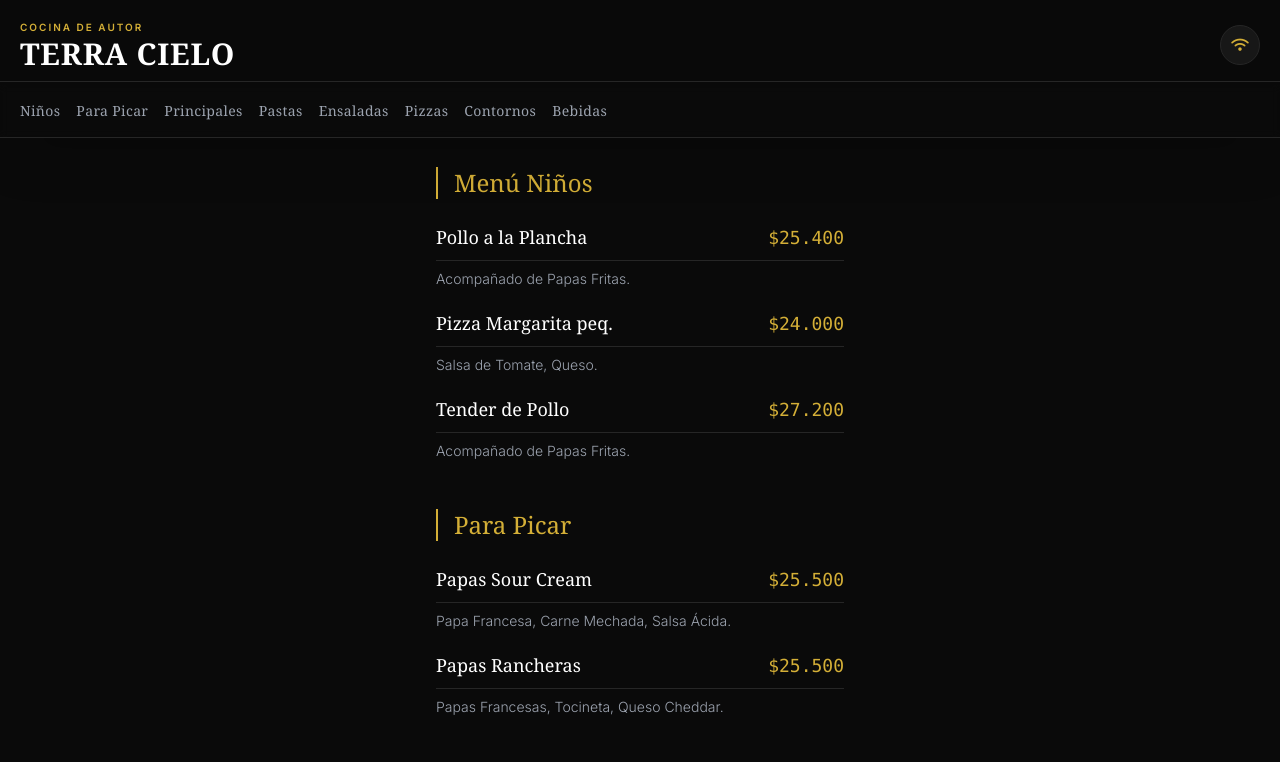
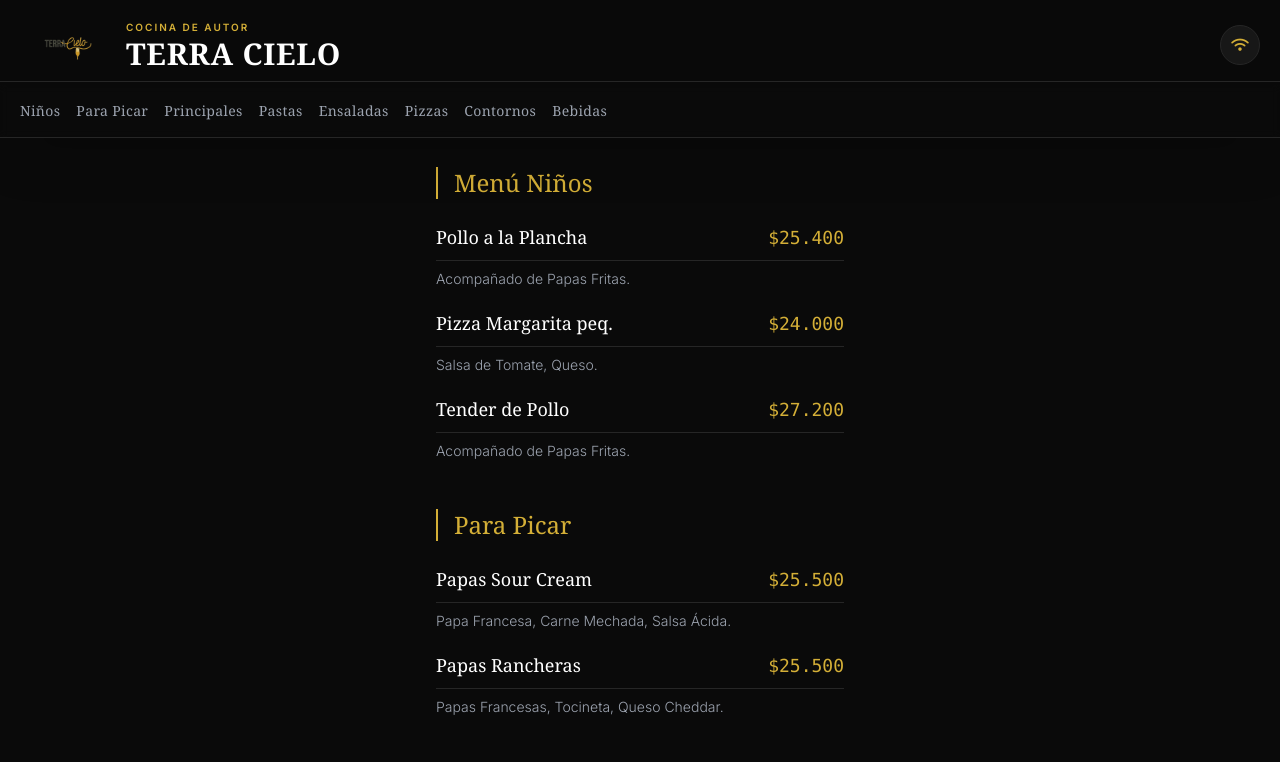
Before and after one commit to jrussellrichards/menu_terra_cielo_restaurant, a plain HTML site: page index.html in a window 1280 px wide. Shown: the top 762 px of the page. Drawn offline with nearby package versions, Linux system fonts and the light colour scheme; a web font is replaced by a local one.

Commit message:
se agrega logo

```diff
--- a/index.html
+++ b/index.html
@@ -59,8 +59,8 @@
     <header class="bg-dark-950/95 backdrop-blur-md border-b border-dark-800 pt-5 pb-3 px-5 sticky top-0 z-50">
         <div class="flex justify-between items-center">
             <div class="flex items-center gap-3">
-                <!-- Espacio para Logo (Reemplaza src con tu archivo, ej: image_181ccb.jpg) -->
-                <!-- <img src="tu_logo.jpg" class="h-12 w-auto object-contain" alt="Logo"> -->
+                <!-- Espacio para Logo -->
+                <img src="logo.png" class="h-12 w-auto object-contain" alt="Logo Terra Cielo">
 
                 <!-- Título si no carga el logo -->
                 <div>
```
Also changed, not shown: logo.png (added), 1 other file.
